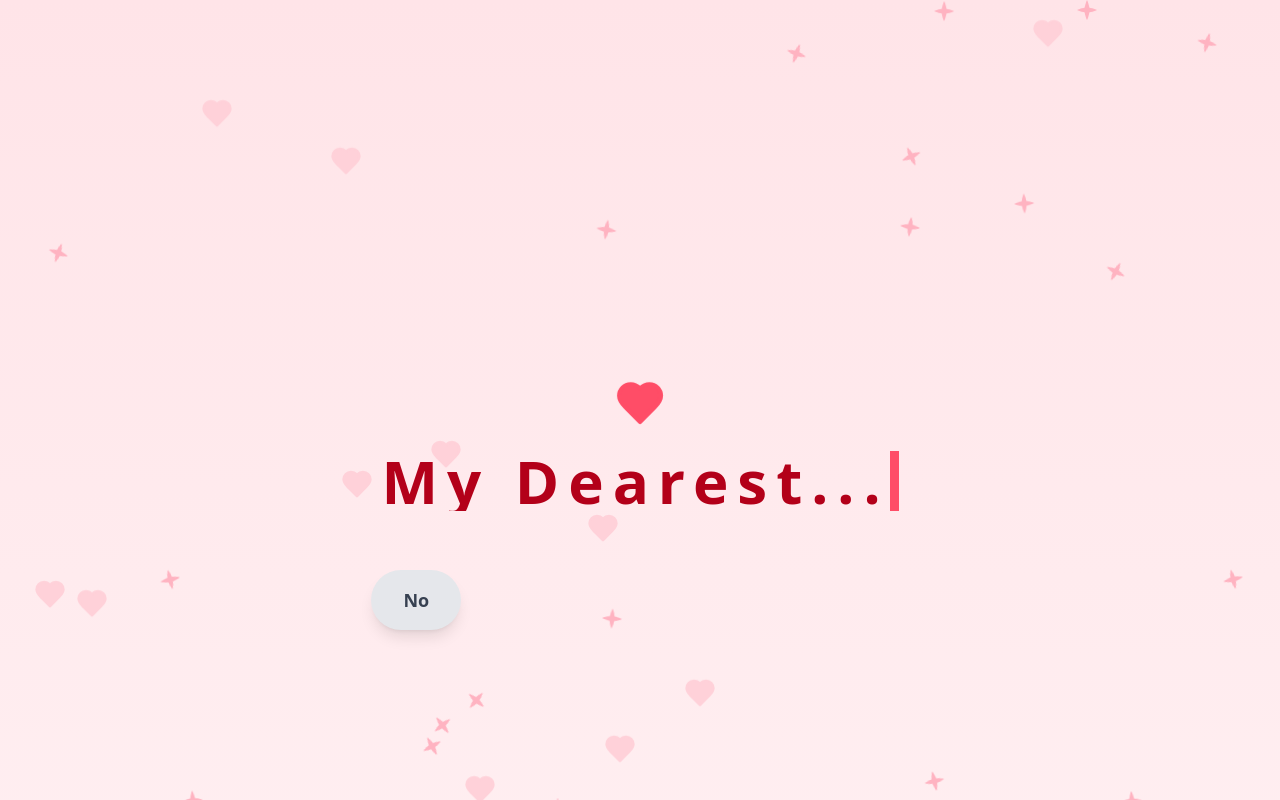
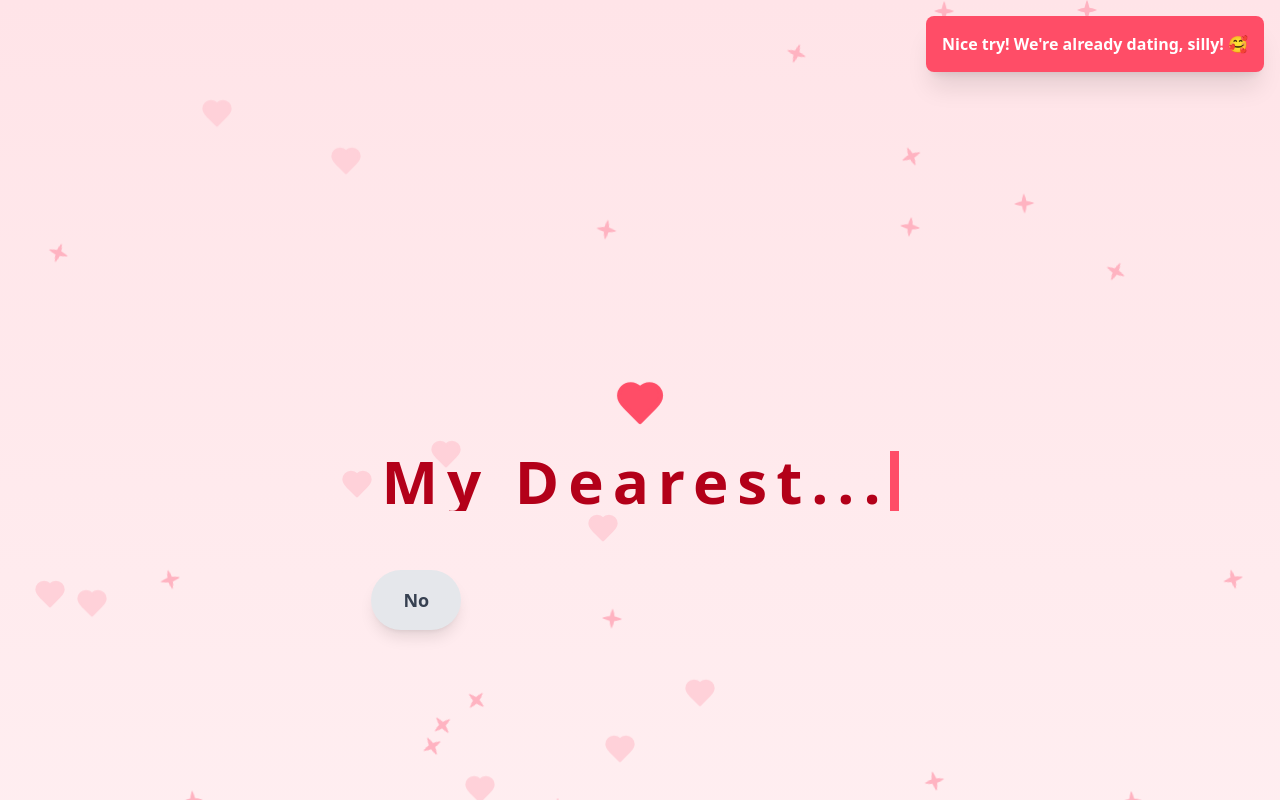
Before and after one commit to Lkumar209/valentines-2025, a React (Vite) app: page / in a window 1280 px wide. Both pictures are taken after a click on the button "No". Shown: the top 800 px of the page. Built offline with nearby package versions, Linux system fonts and the light colour scheme.

Commit message:
Enhance Valentine's Day card
Add transition to close Valentine's Day card and vice-versa.  Include a "no" option with a humorous response.

```diff
--- a/src/components/AnswerButtons.tsx
+++ b/src/components/AnswerButtons.tsx
@@ -8,6 +8,7 @@ interface AnswerButtonsProps {
 
 const AnswerButtons = ({ onYesClick }: AnswerButtonsProps) => {
   const [noButtonPosition, setNoButtonPosition] = useState({ x: 0, y: 0 });
+  const [showMessage, setShowMessage] = useState(false);
   const noButtonRef = useRef<HTMLButtonElement>(null);
 
   const handleMouseOver = () => {
@@ -16,6 +17,11 @@ const AnswerButtons = ({ onYesClick }: AnswerButtonsProps) => {
       const newY = Math.random() * (window.innerHeight - 50);
       setNoButtonPosition({ x: newX, y: newY });
     }
+  };
+
+  const handleNoClick = () => {
+    setShowMessage(true);
+    setTimeout(() => setShowMessage(false), 3000); // Hide message after 3 seconds
   };
 
   const handleYesClick = () => {
@@ -38,6 +44,7 @@ const AnswerButtons = ({ onYesClick }: AnswerButtonsProps) => {
       </button>
       <button
         ref={noButtonRef}
+        onClick={handleNoClick}
         onMouseEnter={handleMouseOver}
         style={{
           position: 'absolute',
@@ -49,6 +56,11 @@ const AnswerButtons = ({ onYesClick }: AnswerButtonsProps) => {
       >
         No
       </button>
+      {showMessage && (
+        <div className="fixed top-4 right-4 bg-valentine-500 text-white p-4 rounded-lg shadow-xl animate-fade-in">
+          <p className="font-semibold">Nice try! We're already dating, silly! 🥰</p>
+        </div>
+      )}
     </div>
   );
 };
--- a/src/components/ValentineCard.tsx
+++ b/src/components/ValentineCard.tsx
@@ -12,7 +12,7 @@ const ValentineCard = () => {
         className="px-8 py-4 bg-valentine-500 text-white rounded-full hover:bg-valentine-600 transition-all duration-300 transform hover:scale-105 flex items-center gap-2 shadow-lg hover:shadow-xl font-semibold text-lg"
       >
         <Heart size={24} className="animate-heartbeat" fill="currentColor" />
-        Open Valentine's Card
+        {isOpen ? 'Close Valentine\'s Card' : 'Open Valentine\'s Card'}
       </button>
 
       {isOpen && (
```
